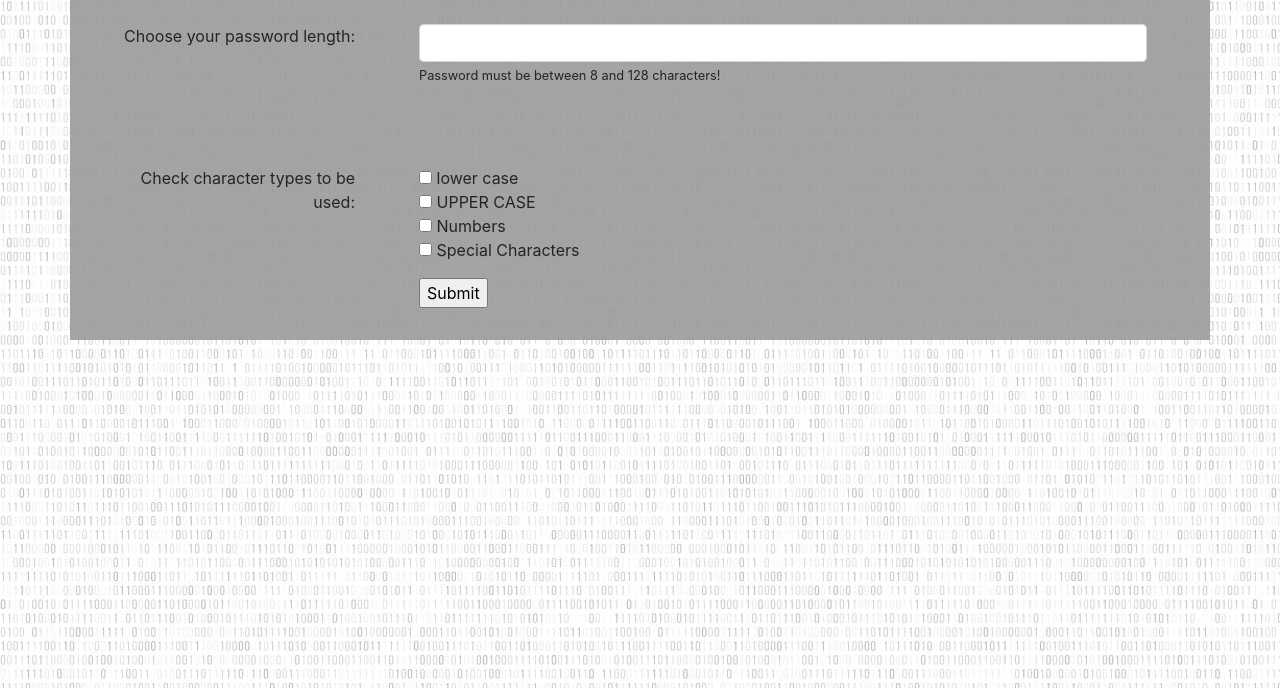
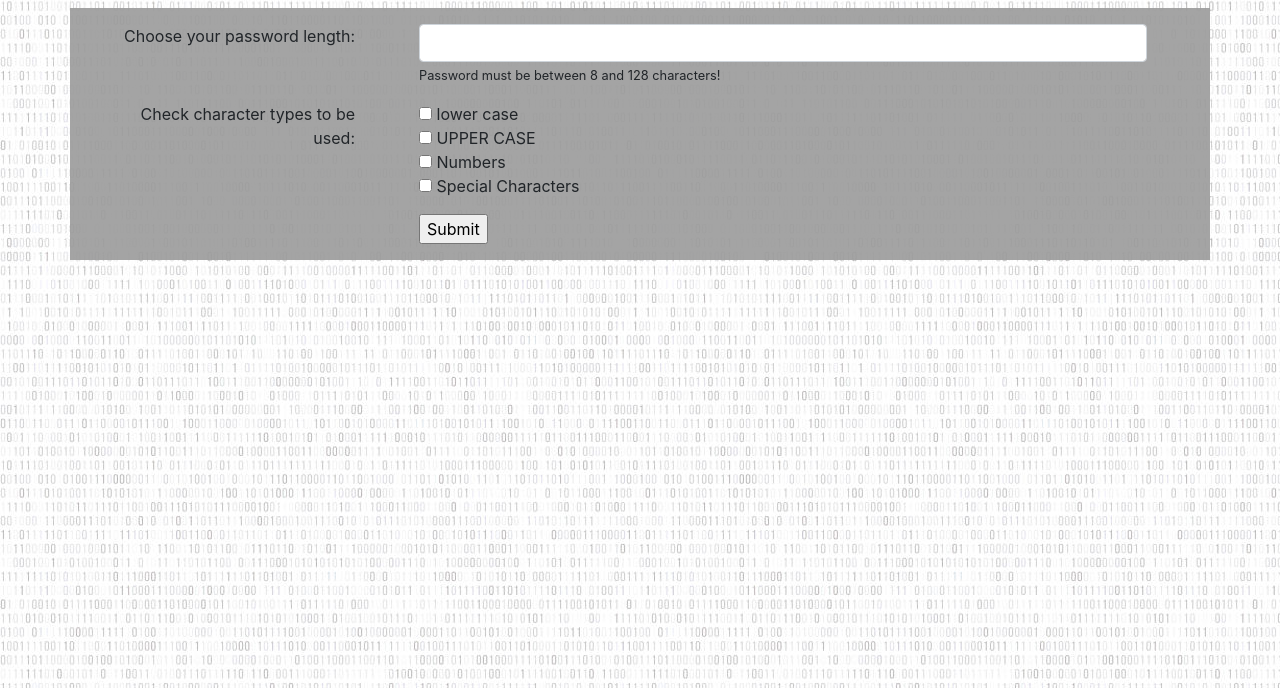
Before and after one commit to josi3006/PasswordGenerator, a plain HTML site: page index.html in a window 1280 px wide. Shown: the part 112-800 px from the top of the page. Drawn offline with nearby package versions, Linux system fonts and the light colour scheme.

Commit message:
Finished with project

```diff
--- a/assets/style/PasswordGenerator.js
+++ b/assets/style/PasswordGenerator.js
@@ -58,7 +58,6 @@ var specialChar = ["!","@","$","&","?","%"];
      console.log(userArray);
 
        makePasswd(userArray)
-
    }
 
 
@@ -76,9 +75,6 @@ var specialChar = ["!","@","$","&","?","%"];
      var c = Math.floor(Math.random()*userArray.length);
        passwd += userArray[c];
      }
-
-        console.log(passwd)
-
         writeToPage(passwd)
    }
 
@@ -92,11 +88,11 @@ var specialChar = ["!","@","$","&","?","%"];
 
     var pswdLable = document.createElement('h1');
     pswdLable.textContent = "Your Password Is:";
-    pswdLable.setAttribute("style", "text-align:center");
+    pswdLable.setAttribute("style", "text-align:center; color:rgb(88, 88, 88);");
     document.body.appendChild(pswdLable);
 
     var pswdData = document.createElement('p');
     pswdData.textContent = passwd;
-    pswdData.setAttribute("style", "text-align:center; font-size:100%;");
+    pswdData.setAttribute("style", "text-align:center; font-size:2vw; color:rgb(88, 88, 88);");
     document.body.appendChild(pswdData);
    }
--- a/index.html
+++ b/index.html
@@ -6,7 +6,6 @@
     <title>Password Generator</title>
 
     <link rel="stylesheet" href="https://stackpath.bootstrapcdn.com/bootstrap/4.3.1/css/bootstrap.min.css" integrity="sha384-ggOyR0iXCbMQv3Xipma34MD+dH/1fQ784/j6cY/iJTQUOhcWr7x9JvoRxT2MZw1T" crossorigin="anonymous">
-
 </head>
 
 <body background= "assets/images/bgImage.jpg">
@@ -20,7 +19,7 @@
 
     <div class="row" style="color:rgb(88, 88, 88); margin: 0 auto; text-align:center;">
 
-        <div class="col-sm-12">
+        <div class="col-md-12">
 
         <h1>The Most Amazing Password Generator Ever</h1>
 
@@ -28,16 +27,16 @@
 
     </div>
 
-    <div class="row" style="background-color: #9c9c9cea;">
+    <div class="row mt-3 pt-3" style="background-color: #9c9c9cea;">
 
 
-        <div class="col-lg-3 m-3 p-3 text-right">
+        <div class="col-md-3 mx-3 px-3 text-lg-right">
 
-            <p>Choose your password length:</p>
+            Choose your password length:
 
         </div>
 
-        <div class="col-lg-8 m-3 p-3">
+        <div class="col-md-8 mx-3 px-3">
 
 
 
@@ -58,16 +57,16 @@
 
     </div>
 
-    <div class="row" style="background-color: #9c9c9cea;">
+    <div class="row mb-3 pb-3" style="background-color: #9c9c9cea;">
 
 
-            <div class="col-lg-3 m-3 p-3 text-right">
+            <div class="col-md-3 mx-3 px-3 text-lg-right">
 
-                <p>Check character types to be used:</p>
+                Check character types to be used:
 
             </div>
 
-            <div class="col-lg-8 m-3 p-3">
+            <div class="col-md-8 mx-3 px-3">
 
                     <div class="form-group">
 
@@ -98,12 +97,6 @@
 
 <br><br>
 
-<!-- Start of Password Display box -->
-
-
-<!-- End of Password Display box -->
-
-
 
 
 
```
Also changed, not shown: assets/images/bgGif.gif (deleted).
